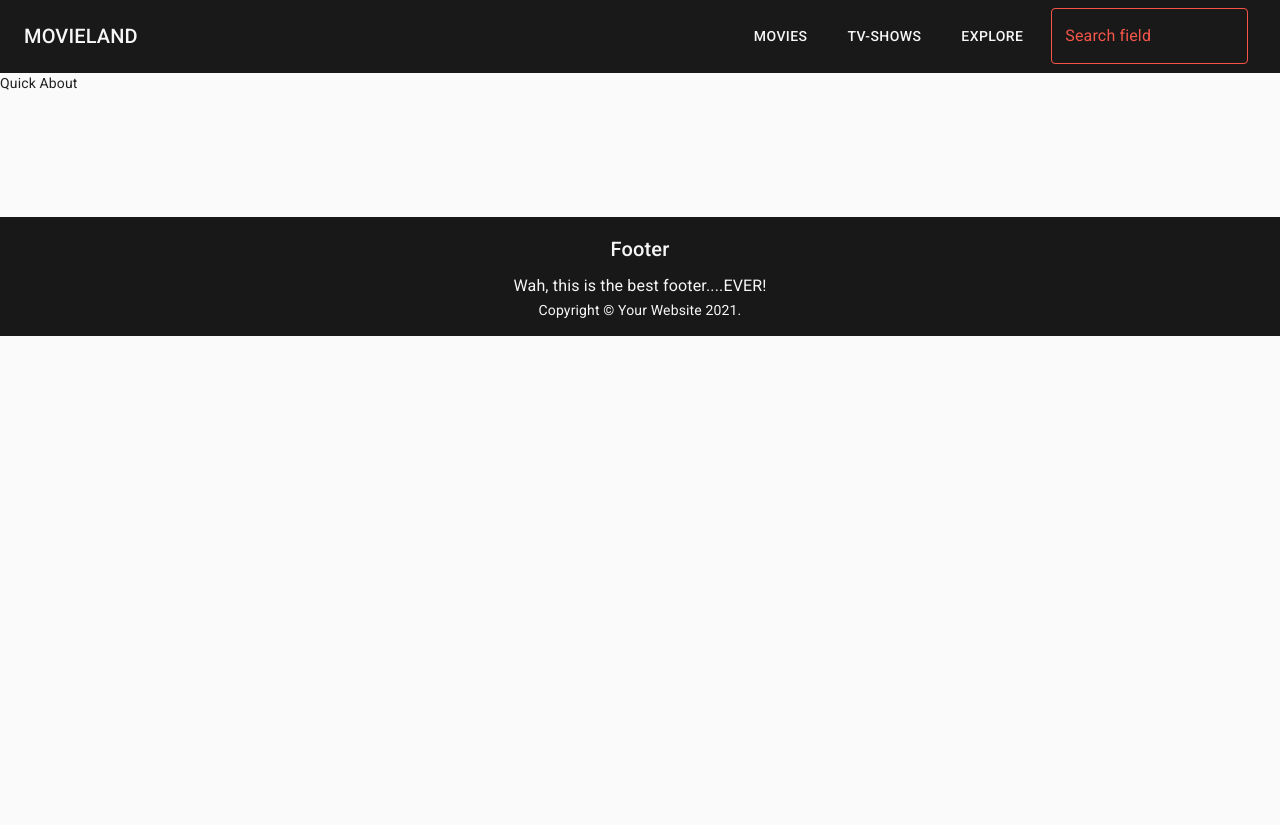
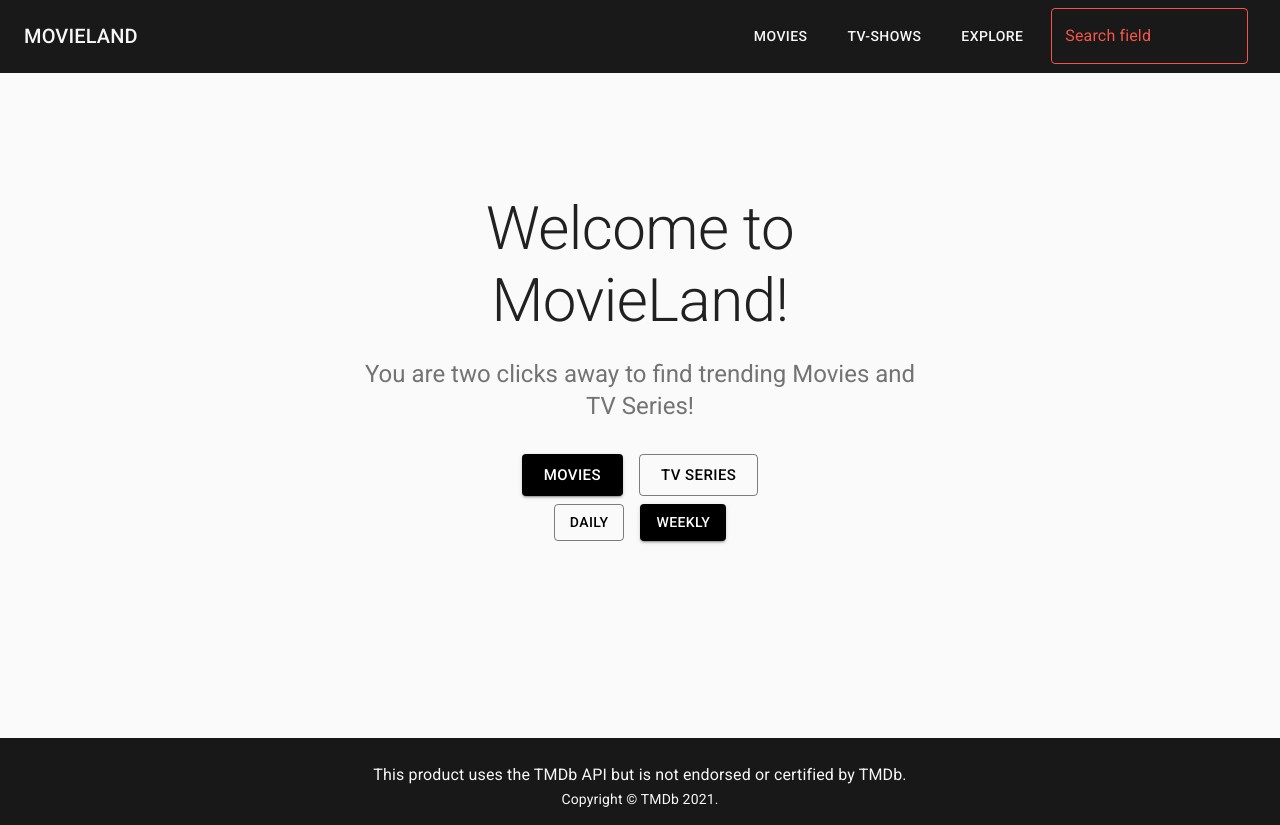
Before and after one commit to SparrowMike/Movieland, a React (Create React App) app: page / in a window 1280 px wide. Before the commit the page ends 800 px from the top, so only its background shows below. Built offline with nearby package versions, Linux system fonts and the light colour scheme.

Commit message:
improved styling and allignment, added additional home component

```diff
--- a/src/components/Explore.js
+++ b/src/Spare/Explore.js
@@ -24,8 +24,8 @@
 
 export default function Explore() {
   const classes = useStyles();
-  const [open, setOpen] = React.useState(false);
-  const [type, setType] = React.useState("");
+  const [open, setOpen] = useState(false);
+  const [type, setType] = useState("");
 
   const handleChange = (event) => {
     setType(Number(event.target.value) || "");
--- a/src/components/Home.js
+++ b/src/components/Home.js
@@ -1,12 +1,80 @@
-import { Typography } from "@material-ui/core";
+import React from "react";
+import Button from "@material-ui/core/Button";
+import Grid from "@material-ui/core/Grid";
+import Typography from "@material-ui/core/Typography";
+import { makeStyles } from "@material-ui/core/styles";
+import Container from "@material-ui/core/Container";
 
-const Home = () => {
+const useStyles = makeStyles((theme) => ({
+  icon: {
+    marginRight: theme.spacing(2),
+  },
+  heroContent: {
+    backgroundColor: theme.palette.background.default,
+    padding: theme.spacing(15, 0, 0),
+  },
+  heroButtons: {
+    marginTop: theme.spacing(4),
+  },
+  cardContent: {
+    flexGrow: 1,
+  },
+}));
+
+export default function Home() {
+  const classes = useStyles();
+
   return (
-    <main className="home">
-      <Typography variant="h2" />
-      Quick About
-    </main>
+    <div className="home">
+      <React.Fragment>
+        <div className={classes.heroContent}>
+          <Container maxWidth="sm">
+            <Typography
+              component="h1"
+              variant="h2"
+              align="center"
+              color="textPrimary"
+              gutterBottom
+            >
+              Welcome to MovieLand!
+            </Typography>
+            <Typography
+              variant="h5"
+              align="center"
+              color="textSecondary"
+              paragraph
+            >
+              You are two clicks away to find trending Movies and TV Series!
+            </Typography>
+            <div className={classes.heroButtons}>
+              <Grid container spacing={2} justify="center">
+                <Grid item>
+                  <Button size="large" variant="contained" color="secondary">
+                    Movies
+                  </Button>
+                </Grid>
+                <Grid item>
+                  <Button size="large" variant="outlined" color="secondary">
+                    TV Series
+                  </Button>
+                </Grid>
+              </Grid>
+              <Grid container spacing={2} justify="center">
+                <Grid item>
+                  <Button size="medium" variant="outlined" color="secondary">
+                    Daily
+                  </Button>
+                </Grid>
+                <Grid item>
+                  <Button size="medium" variant="contained" color="secondary">
+                    Weekly
+                  </Button>
+                </Grid>
+              </Grid>
+            </div>
+          </Container>
+        </div>
+      </React.Fragment>
+    </div>
   );
-};
-
-export default Home;
+}
--- /dev/null
+++ b/src/components/Movies.js
@@ -0,0 +1,20 @@
+const Movies = () => {
+  return (
+    <div>
+      <h1>There</h1>
+      <h1>Is</h1>
+      <h1>Nothing</h1>
+      <h1>To</h1>
+      <h1>See</h1>
+      <h1>Here</h1>
+      <h1>...</h1>
+      <h1>...</h1>
+      <h1>...</h1>
+      <h1>...</h1>
+      <h1>...</h1>
+      <h1>...</h1>
+    </div>
+  );
+};
+
+export default Movies;
--- a/src/components/Trending.js
+++ b/src/components/Trending.js
@@ -14,7 +14,7 @@
     flexWrap: "wrap",
     justifyContent: "space-around",
     overflow: "hidden",
-    backgroundColor: theme.palette.background.paper,
+    backgroundColor: theme.palette.background.default,
     listStyle: "none",
     margin: "10px",
   },
@@ -58,7 +58,7 @@
                 title={film.title ? film.title : film.name}
                 subtitle={
                   <span>
-                    Release:{" "}
+                    Release:
                     {getYear(
                       film.release_date
                         ? film.release_date
--- a/src/components/main/Footer.js
+++ b/src/components/main/Footer.js
@@ -8,7 +8,7 @@
     <Typography variant="body2" color="primary" align="center">
       {"Copyright © "}
       <Link color="inherit" href="https://developers.themoviedb.org/3">
-        Your Website
+        TMDb
       </Link>{" "}
       {new Date().getFullYear()}
       {"."}
@@ -29,16 +29,20 @@
   return (
     <React.Fragment>
       <footer className={classes.footer}>
-        <Typography variant="h6" align="center" color="primary" gutterBottom>
-          Footer
-        </Typography>
+        <Typography
+          variant="h6"
+          align="center"
+          color="primary"
+          gutterBottom
+        ></Typography>
         <Typography
           variant="subtitle1"
           align="center"
           color="primary"
           component="p"
         >
-          Wah, this is the best footer....EVER!
+          This product uses the TMDb API but is not endorsed or certified by
+          TMDb.{" "}
         </Typography>
         <Copyright variant="p" color="primary" />
       </footer>
--- a/src/components/main/Main.js
+++ b/src/components/main/Main.js
@@ -1,7 +1,8 @@
 import { Route, Switch } from "react-router-dom";
 import Fetch from "../Fetch";
-import Explore from "../Explore";
+// import Explore from "../Explore";
 import Home from "../Home";
+import Movies from "../Movies";
 
 const Main = () => {
   return (
@@ -10,6 +11,7 @@
         <Route exact path="/" component={Home} />
         {/* <Route path="/about" component={Explore} /> */}
         <Route path="/explore" component={Fetch} />
+        <Route path="/movies" component={Movies} />
       </Switch>
     </main>
   );
--- a/src/styles.css
+++ b/src/styles.css
@@ -1,5 +1,7 @@
 html,
 body {
+  padding: 0px;
+  margin: 0px;
   height: 100%;
 }
 
@@ -15,20 +17,22 @@
 footer {
   margin-top: calc(5% + 60px);
   bottom: 0;
-  padding-top: 50px;
+  /* position: sticky; */
+  width: 100%;
 }
 
 .mainContainer {
   padding-top: 73px;
+  padding-bottom: 73px;
+  /* height: 100%; */
 }
 
-/* main {
-  background-image: url("https://images.unsplash.com/photo-1440404653325-ab127d49abc1?ixid=MnwxMjA3fDB8MHxwaG90by1wYWdlfHx8fGVufDB8fHx8&ixlib=rb-1.2.1&auto=format&fit=crop&w=1650&q=80");
+.home {
+  background: tomato;
+  height: 100%;
+
+  /* background-image: url("https://images.unsplash.com/photo-1440404653325-ab127d49abc1?ixid=MnwxMjA3fDB8MHxwaG90by1wYWdlfHx8fGVufDB8fHx8&ixlib=rb-1.2.1&auto=format&fit=crop&w=1650&q=80");
   background-size: auto ;
   background-repeat: no-repeat;
-  background-position: left top;
-} */
-
-.headerSearch {
-  color: white !important;
+  background-position: left top; */
 }
```
Also changed, not shown: 1 other file (tests, documents, lock files or other folders).
